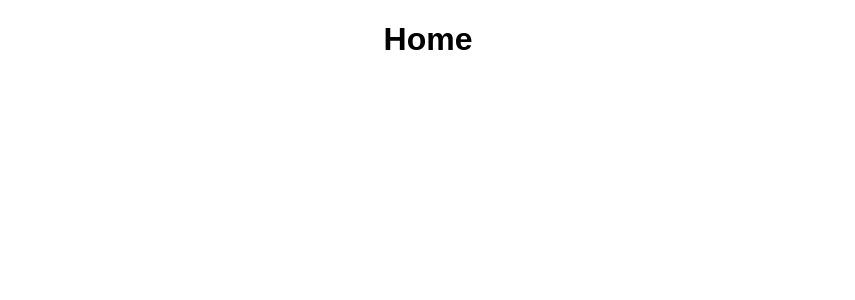
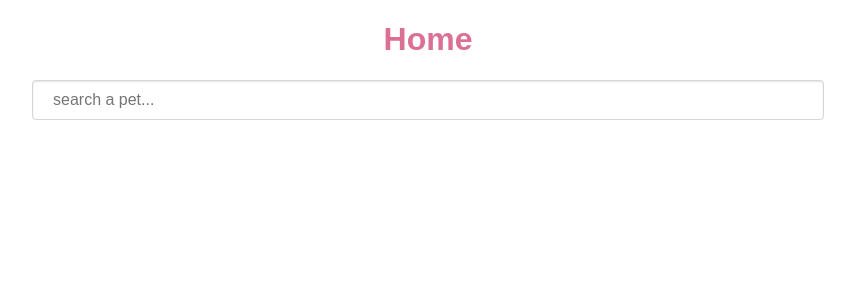
Before and after one commit to ishanliou/facebrrk, a React (Create React App) app: page / in a window 1280 px wide. Shown: the top 300 px of the page, without its empty margins (212-1067 px from the left). Built offline with nearby package versions, Linux system fonts and the light colour scheme.

Commit message:
barks details

```diff
--- a/src/App.js
+++ b/src/App.js
@@ -1,14 +1,18 @@
-import React, { Component } from 'react';
-import logo from './logo.svg';
-import './App.css';
+import React, { Component } from 'react'
+import logo from './logo.svg'
+import './App.css'
 
 import Home from './components/Home';
+import SearchBar from './components/SearchBar';
+
+const API_KEY = '5daa8b029202d6ddfe64a61bbab96ce1'
 
 class App extends Component {
   render() {
     return (
       <div className="App">
         <Home />
+        <SearchBar />
       </div>
     );
   }
--- a/src/components/Home.js
+++ b/src/components/Home.js
@@ -4,7 +4,7 @@ class Home extends Component {
     render(){
         return(
             <div>
-                <h1>Home</h1>
+                <h1 className="title">Home</h1>
             </div>
         )
     }
--- a/src/components/SearchBar.js
+++ b/src/components/SearchBar.js
@@ -2,8 +2,8 @@ import React, { Component } from 'react'
 
 class SearchBar extends Component {
     render() {
-        retrun(
-
+        return(
+            <input className="search-bar" placeholder="search a pet..."/>
         )
     }
 
--- a/src/index.css
+++ b/src/index.css
@@ -3,3 +3,18 @@ body {
   padding: 0;
   font-family: sans-serif;
 }
+.title {
+  color: #db7093;
+}
+
+.search-bar {
+  width: 750px;
+  height: 32px;
+  border: 1px solid #d3d6db;
+  border-radius: 4px;
+  font-size: 16px;
+  box-shadow: inset 0 1px 2px rgba(0,0,0,0.1);
+  padding: 3px 20px;
+  line-height: 24px;
+
+}
```
Also changed, not shown: src/components/BarkDetails.js (added).
